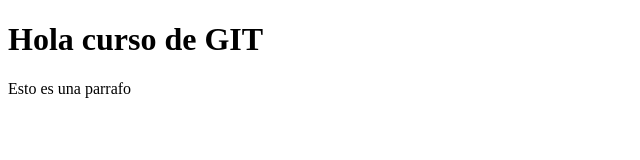
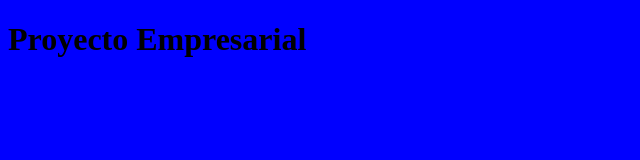
Before and after one commit to Fjavier00/CursoGit, a plain HTML site: page index.html in a window 1280 px wide. Shown: the whole page, without its empty margins (0-640 px from the left). Drawn offline with Linux system fonts and the light colour scheme.

Commit message:
parrafo y tamaño fuente

```diff
--- /dev/null
+++ b/css/estilos.css
@@ -0,0 +1,3 @@
+body{
+    background-color: #00f;
+}
--- a/index.html
+++ b/index.html
@@ -4,9 +4,9 @@
     <meta charset="UTF-8">
     <meta name="viewport" content="width=device-width, initial-scale=1.0">
     <title>Index</title>
+    <link rel="stylesheet" href="css/estilos.css" type="text/css">
 </head>
 <body>
-    <h1>Hola curso de GIT</h1>
-    <p>Esto es una parrafo</p>
+    <h1>Proyecto Empresarial</h1>
 </body>
 </html>
```
Also changed, not shown: js/javascript.js (added).
